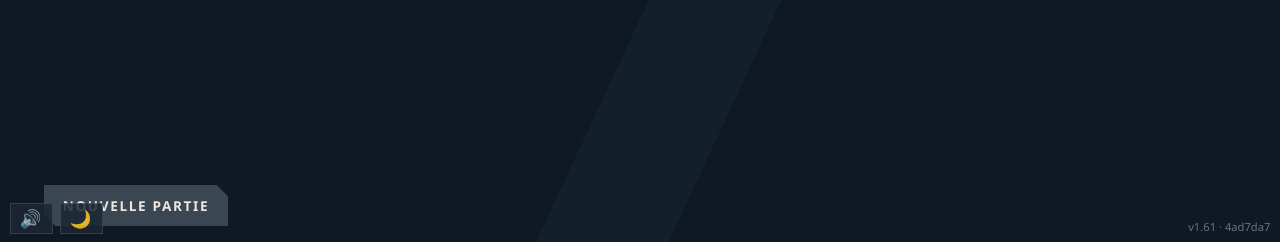
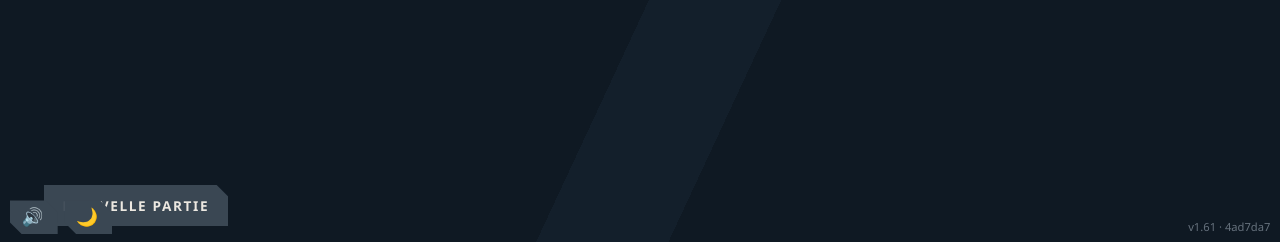
Before and after one commit to Tobofo/BingoDiscord, a PHP site: page / in a window 1280 px wide. Shown: the part 558-800 px from the top of the page. Run offline with PHP 8.4, Linux system fonts and the light colour scheme.

Commit message:
boutons css

```diff
--- a/bingo.css
+++ b/bingo.css
@@ -583,13 +583,9 @@ button:disabled:hover {
 
 .bouton-rond {
     margin: 0;
-    padding: .35rem .55rem;
+    padding: .5rem .75rem;
     font-size: 1.1rem;
     line-height: 1;
-    background: var(--carte);
-    border: 1px solid var(--trait);
-    clip-path: none;
-    opacity: .85;
 }
 
 .bouton-rond:hover {
--- a/index.php
+++ b/index.php
@@ -24,7 +24,7 @@ $cacheKey = urlencode($version . '-' . $commit);
     <!-- Le Client ID est lu par le JavaScript (pas de script inline dans une activité) -->
     <meta name="client-id" content="<?= htmlspecialchars($config['discord_client_id']) ?>">
     <title>Bingo</title>
-    <link rel="stylesheet" href="bingo.css?v=<?php echo urlencode($version); ?>">
+<link rel="stylesheet" href="bingo.css?v=<?php echo $cacheKey; ?>">
 </head>
 <body>
 
@@ -87,8 +87,8 @@ $cacheKey = urlencode($version . '-' . $commit);
 </p>
 
 <div class="coin-bas-gauche">
-    <button id="son" type="button" class="bouton-rond" aria-label="Couper le son" title="Couper le son">🔊</button>
-    <button id="theme" type="button" class="bouton-rond" aria-label="Passer en mode clair" title="Mode clair">🌙</button>
+    <button id="son" type="button" class="secondaire bouton-rond" aria-label="Couper le son" title="Couper le son">🔊</button>
+    <button id="theme" type="button" class="secondaire bouton-rond" aria-label="Passer en mode clair" title="Mode clair">🌙</button>
 </div>
 
 <!-- Flash plein écran (blague « mode clair ») : lit medias/flash.webm (transparent, avec son)
@@ -98,6 +98,6 @@ $cacheKey = urlencode($version . '-' . $commit);
     <canvas id="flash-canvas"></canvas>
 </div>
 
-<script src="app.js?v=<?php echo urlencode($version); ?>"></script>
+<script src="app.js?v=<?php echo $cacheKey; ?>"></script>
 </body>
 </html>
```
